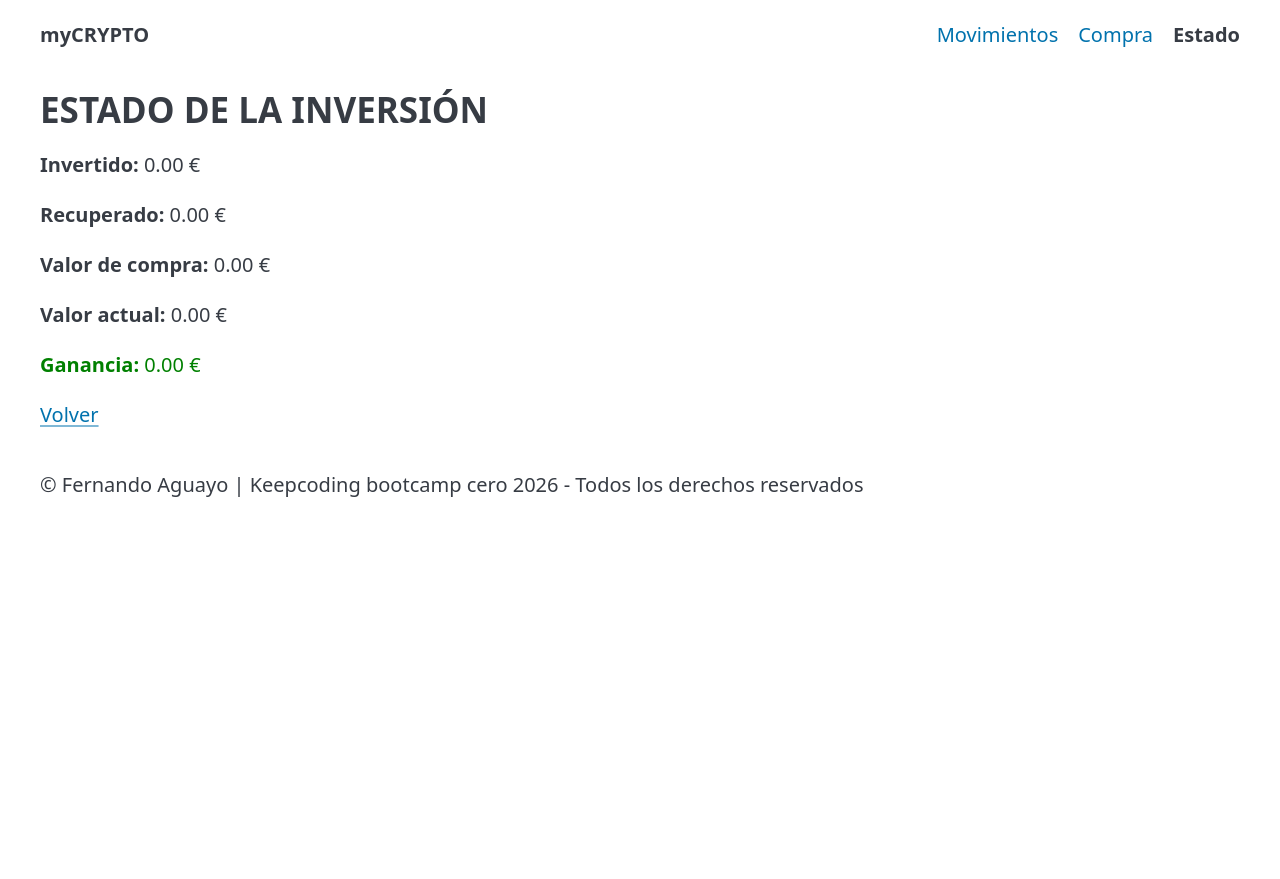
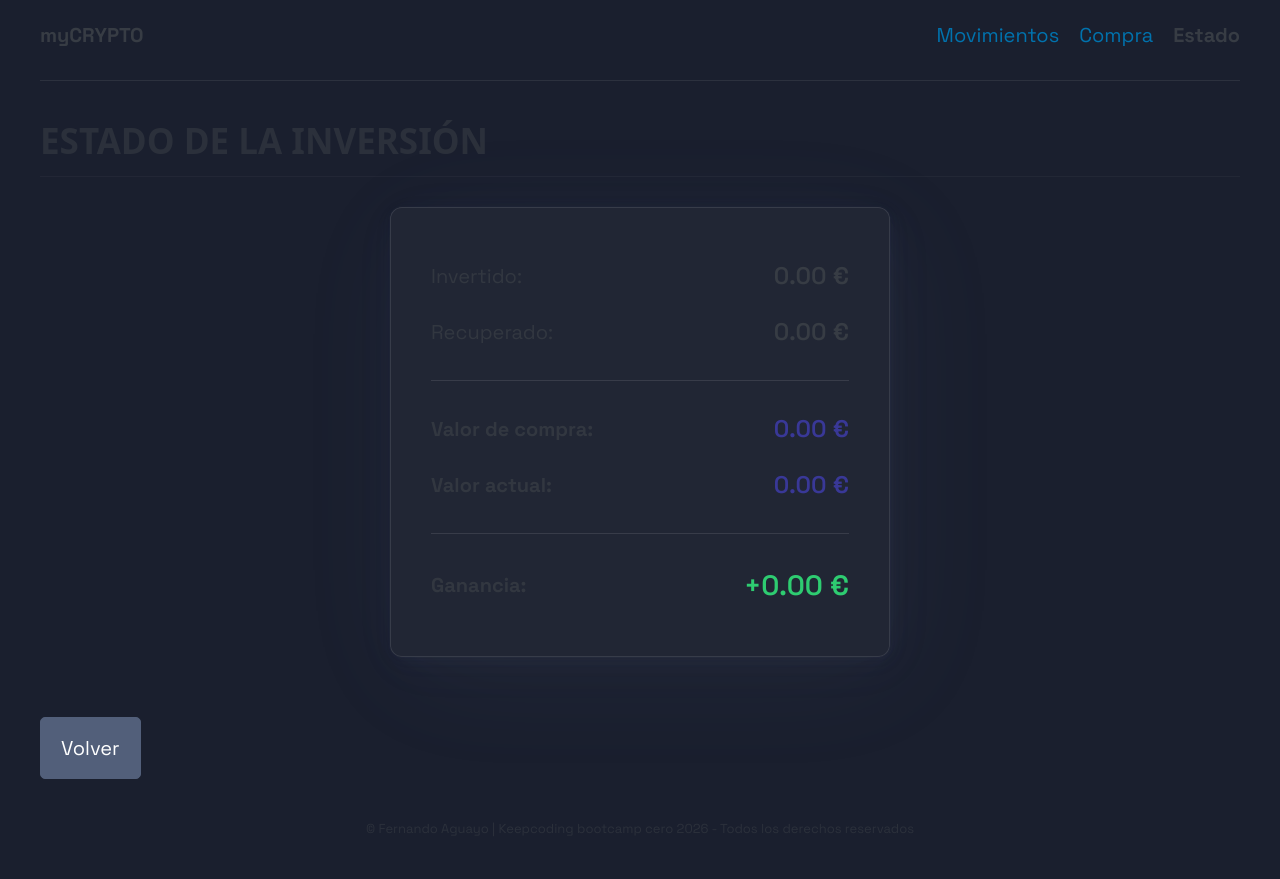
Before and after one commit to FerAguayo/proyecto_final, a Flask app: page /status in a window 1280 px wide. Before the commit the page ends 497 px from the top, so only its background shows below. Run offline with Flask 3, Linux system fonts and the light colour scheme; data that the repository does not hold is empty.

Commit message:
actualizacion de styles.css y cambios para que se vea mejor la web

```diff
--- a/web/static/css/styles.css
+++ b/web/static/css/styles.css
@@ -1,4 +1,171 @@
+/* css para base */
+:root {
+    --primary: rgb(57, 56, 151);
+    --primary-hover: rgb(48, 47, 126);
+}
+
+body {
+    min-height: 100vh;
+    display: flex;
+    flex-direction: column;
+    font-family: 'Space Grotesk', sans-serif;
+    background-color: #1a1f2e;
+}
+
+
+main.container {
+    flex: 1;
+}
+
+h2 {
+    opacity: 0.6;
+    padding-bottom: 0.75rem;
+    border-bottom: 1px solid rgba(255, 255, 255, 0.06);
+    margin-bottom: 1.5rem;
+}
+
+.btn-volver {
+    display: inline-block;
+    margin-top: 1rem;
+}
+
+nav {
+    border-bottom: 1px solid rgba(255, 255, 255, 0.08);
+    padding-bottom: 0.5rem;
+    margin-bottom: 1rem;
+}
 nav strong a {
     color: inherit;
     text-decoration: none;
 }
+
+nav strong a:hover {
+    color: var(--primary);
+}
+
+/* css movimientos */
+table {
+    border-spacing: 0;
+    border-radius: 10px;
+    overflow: hidden;
+}
+thead th, tbody td {
+    text-align: center !important;
+    padding: 0.6rem 0.75rem !important;
+}
+thead th {
+    background-color: var(--primary);
+    color: rgb(255, 255, 255);
+    text-align: center;
+    padding: 0.75rem;
+}
+
+table tbody tr:hover td {
+    background-color: rgba(247, 147, 26, 0.15) !important;
+}
+
+
+
+/*css status*/
+.status-resumen {
+    max-width: 500px;
+    margin: 0 auto 2rem auto;
+    padding: 2rem;
+    border-radius: 12px;
+    border: 1px solid rgba(255, 255, 255, 0.1);
+    background: rgba(255, 255, 255, 0.03);
+}
+
+.status-resumen hr {
+    border-color: rgba(255, 255, 255, 0.1);
+    margin: 1rem 0;
+}
+
+.status-linea {
+    display: flex;
+    justify-content: space-between;
+    align-items: center;
+    padding: 0.5rem 0;
+}
+
+.status-label {
+    font-size: 1rem;
+    opacity: 0.8;
+}
+
+.status-valor {
+    font-size: 1.2rem;
+    font-weight: 600;
+}
+
+.destacado-text {
+    color: var(--primary);
+}
+
+.ganancia-text {
+    color: #2ecc71;
+    font-size: 1.4rem;
+}
+
+.perdida-text {
+    color: #e74c3c;
+    font-size: 1.4rem;
+}
+
+/* css purchases */
+form input, form select {
+    padding: 0.4rem 0.6rem !important;
+    height: auto !important;
+}
+
+.form-cantidad {
+    display: flex;
+    gap: 0.5rem;
+    align-items: end;
+}
+
+.form-cantidad input {
+    flex: 1;
+}
+
+.form-cantidad button {
+    width: auto;
+    padding: 0.4rem 1rem;
+    margin-bottom: 0;
+}
+
+button[value="calcular"] {
+    background-color: var(--primary);
+    border-color: var(--primary);
+}
+
+button[value="calcular"]:hover {
+    background-color: var(--primary-hover);
+    border-color: var(--primary-hover);
+}
+
+button .material-icons {
+    vertical-align: middle;
+    font-size: 1.2rem;
+    margin-right: 0.3rem;
+}
+
+/*Centrado del footer*/
+footer {
+    text-align: center;
+    opacity: 0.6;
+    font-size: 0.65rem;
+    padding: 1rem 0;
+}
+
+
+
+/* Mensaje de error */
+.error-msg {
+    background-color: rgba(231, 76, 60, 0.15);
+    border: 1px solid rgb(231, 76, 60);
+    color: rgb(231, 76, 60);
+    padding: 0.75rem 1rem;
+    border-radius: 8px;
+    margin-bottom: 1rem;
+}
--- a/web/templates/base.html
+++ b/web/templates/base.html
@@ -6,6 +6,8 @@
     <title>myCRYPTO</title>
     <link rel="stylesheet" href="{{ url_for('static', filename='css/pico.css') }}">
     <link rel="stylesheet" href="{{ url_for('static', filename='css/styles.css') }}">
+    <link href="https://fonts.googleapis.com/css2?family=Space+Grotesk:wght@300;400;500;600;700&display=swap" rel="stylesheet">
+    <link href="https://fonts.googleapis.com/icon?family=Material+Icons" rel="stylesheet">
 </head>
 <body>
     <nav class="container">
--- a/web/templates/status.html
+++ b/web/templates/status.html
@@ -4,18 +4,38 @@
 {% block contenido %}
     <h2>ESTADO DE LA INVERSIÓN</h2>
 
-    <p><strong>Invertido:</strong> {{ "%.2f"|format(invertido) }} €</p>
-    <p><strong>Recuperado:</strong> {{ "%.2f"|format(recuperado) }} €</p>
-    <p><strong>Valor de compra:</strong> {{ "%.2f"|format(valor_compra) }} €</p>
-    <p><strong>Valor actual:</strong> {{ "%.2f"|format(valor_actual) }} €</p>
+    {% set ganancia = valor_actual - valor_compra %}
 
-    {% set ganancia = valor_actual - valor_compra %}
-    {% if ganancia >= 0 %}
-        <p style="color: green;"><strong>Ganancia:</strong> {{ "%.2f"|format(ganancia) }} €</p>
-    {% else %}
-        <p style="color: red;"><strong>Pérdida:</strong> {{ "%.2f"|format(ganancia) }} €</p>
-    {% endif %}
+    <article class="status-resumen">
+        <div class="status-linea">
+            <span class="status-label">Invertido:</span>
+            <span class="status-valor">{{ "%.2f"|format(invertido) }} €</span>
+        </div>
+        <div class="status-linea">
+            <span class="status-label">Recuperado:</span>
+            <span class="status-valor">{{ "%.2f"|format(recuperado) }} €</span>
+        </div>
+        <hr>
+        <div class="status-linea">
+            <span class="status-label"><strong>Valor de compra:</strong></span>
+            <span class="status-valor destacado-text">{{ "%.2f"|format(valor_compra) }} €</span>
+        </div>
+        <div class="status-linea">
+            <span class="status-label"><strong>Valor actual:</strong></span>
+            <span class="status-valor destacado-text">{{ "%.2f"|format(valor_actual) }} €</span>
+        </div>
+        <hr>
+        <div class="status-linea">
+            {% if ganancia >= 0 %}
+                <span class="status-label"><strong>Ganancia:</strong></span>
+                <span class="status-valor ganancia-text">+{{ "%.2f"|format(ganancia) }} €</span>
+            {% else %}
+                <span class="status-label"><strong>Pérdida:</strong></span>
+                <span class="status-valor perdida-text">{{ "%.2f"|format(ganancia) }} €</span>
+            {% endif %}
+        </div>
+    </article>
 
-    <a href="/">Volver</a>
+    <a href="/" role="button" class="secondary btn-volver">Volver</a>
 
 {% endblock %}
```
Also changed, not shown: web/templates/index.html (+4 -4 lines), web/templates/purchase.html (+8 -10 lines).
